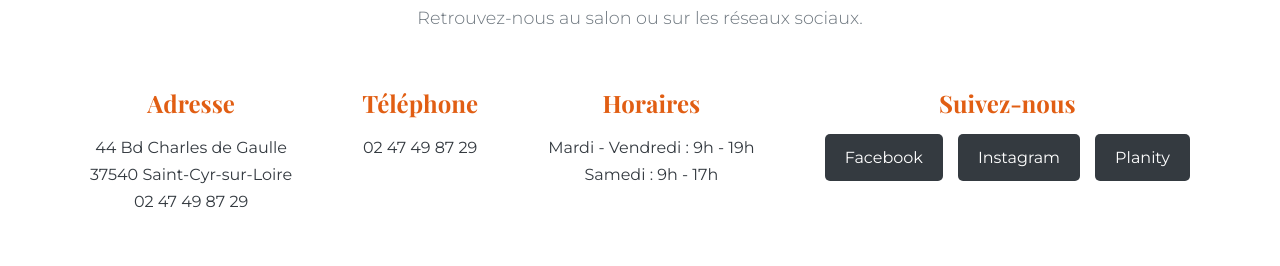
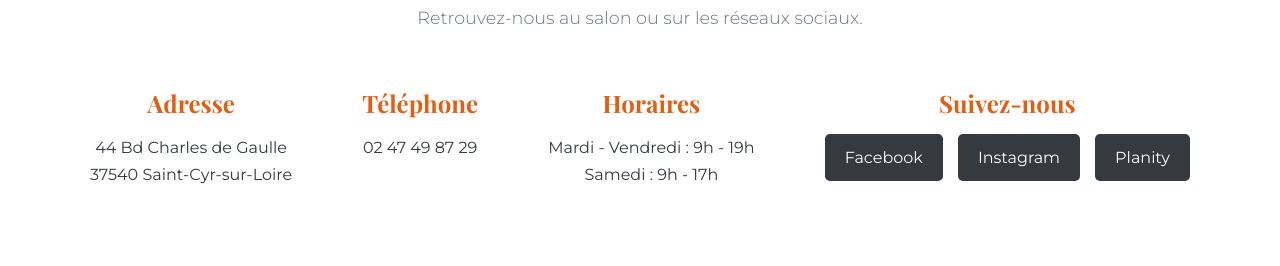
Before and after one commit to anne373/Site-Ainoa, a plain HTML site: page index.html in a window 1280 px wide. Shown: the part 1748-2014 px from the top of the page. Drawn offline with nearby package versions, Linux system fonts and the light colour scheme; grey boxes are pictures that could not be loaded.

Commit message:
Update index.html

```diff
--- a/index.html
+++ b/index.html
@@ -132,7 +132,7 @@
                 <div class="contact-info">
                     <div class="info-block">
                         <h3>Adresse</h3>
-                        <p>44 Bd Charles de Gaulle<br>37540 Saint-Cyr-sur-Loire<br>02 47 49 87 29</p>
+                        <p>44 Bd Charles de Gaulle<br>37540 Saint-Cyr-sur-Loire</p>
                     </div>
                     <div class="info-block">
                         <h3>Téléphone</h3>
```
